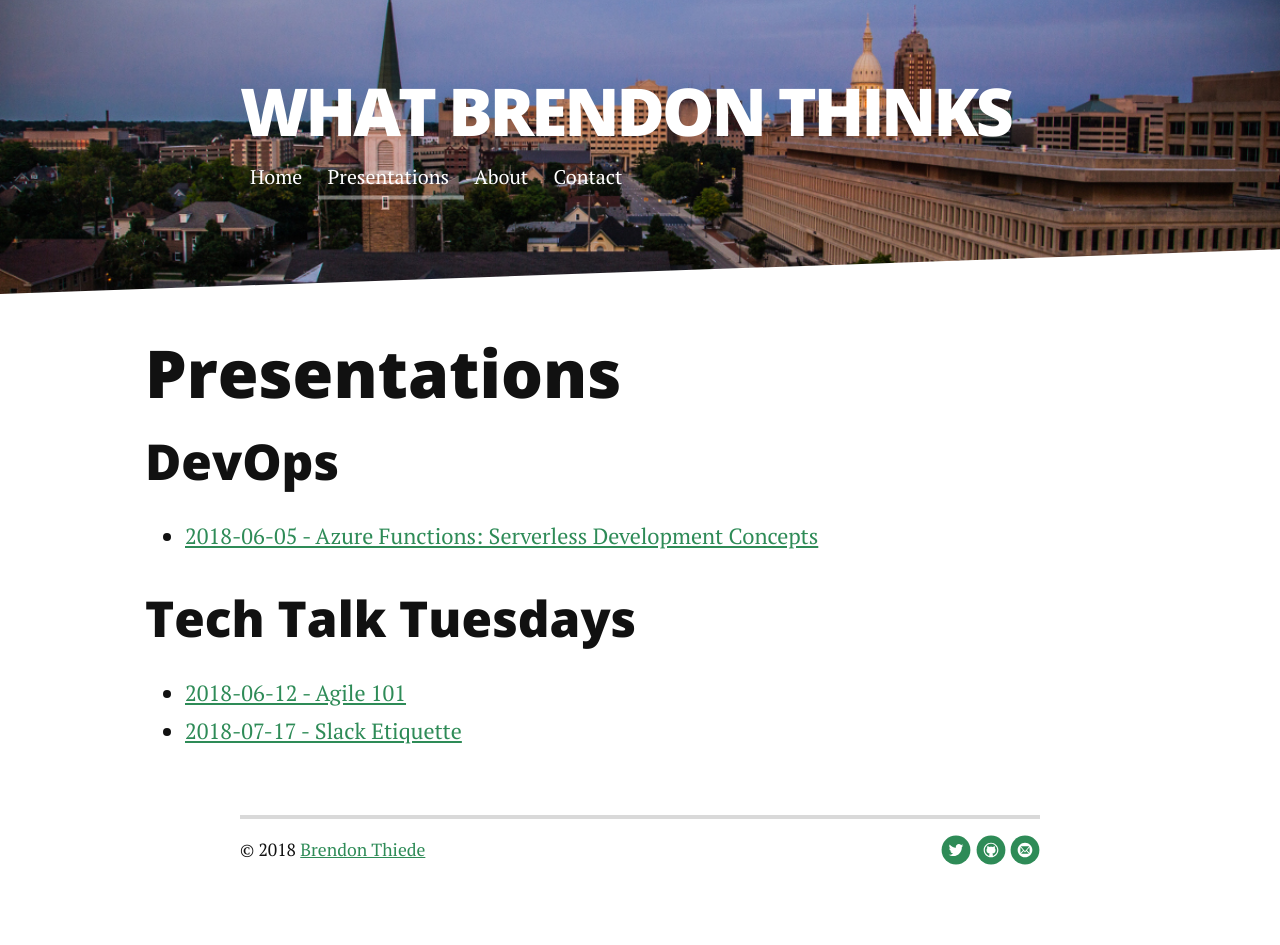
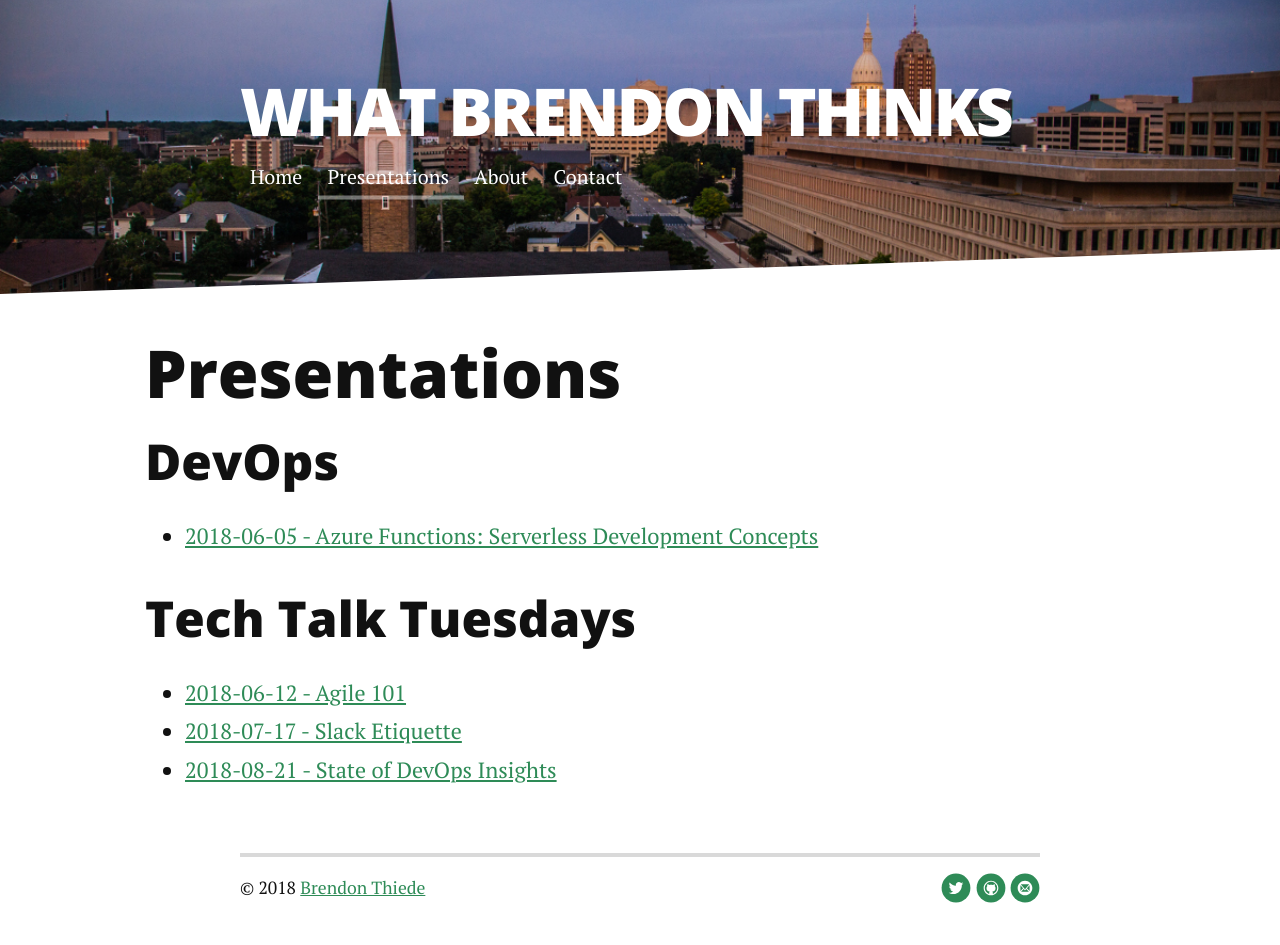
Before and after one commit to brendonthiede/brendonthiede.github.io, a Jekyll site: the page built from presentations.md, in a window 1280 px wide. Built offline with Jekyll 4.4.1, drawn with Linux system fonts in a browser that asks for light colours; nearby versions of some CDN libraries; before the commit the page ends 906 px from its top, so only the background shows below that.

Commit message:
Added presentation link for 8/21/2018

```diff
--- a/presentations.md
+++ b/presentations.md
@@ -12,3 +12,4 @@ title: Presentations
 
 * [2018-06-12 - Agile 101](presentations/2018-06-12-TechTalkTuesday-Agile101.html)
 * [2018-07-17 - Slack Etiquette](presentations/2018-07-17-TechTalkTuesday-SlackEtiquette.html)
+* [2018-08-21 - State of DevOps Insights](2018-08-21-TechTalkTuesday-StateOfDevops.html)
```
